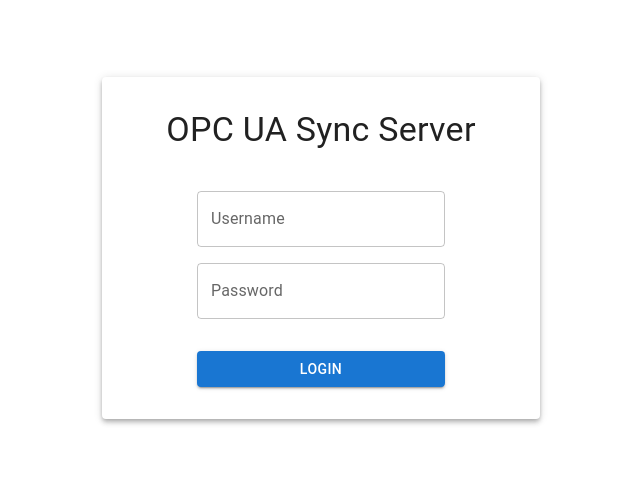
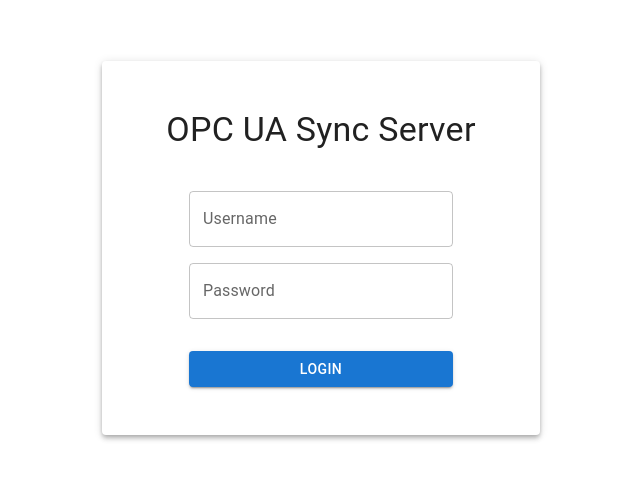
Before and after one commit to MmxLearning/OpcuaServer, a React (Vite) app in the folder web/: page /login in a window 1280 px wide. Shown: the part 152-632 px from the top of the page, without its empty margins (319-959 px from the left). Built offline with nearby package versions, Linux system fonts and the light colour scheme.

Commit message:
fix: login password hide; input field width

```diff
--- a/web/src/pages/Login/index.tsx
+++ b/web/src/pages/Login/index.tsx
@@ -67,18 +67,29 @@ export const Login: FC = () => {
           spacing={2}
           alignItems={"center"}
           sx={{
-            padding: "2rem 4rem",
+            padding: "3rem 4rem",
           }}
         >
           <Typography variant={"h4"}>OPC UA Sync Server</Typography>
-          <Stack alignItems={"center"} spacing={2} pt={3}>
+          <Stack
+            alignItems={"center"}
+            spacing={2}
+            pt={3}
+            sx={{
+              width: "16.5rem",
+              maxWidth: "100%",
+            }}
+          >
             <TextField
+              fullWidth
               label={"Username"}
               value={username}
               onChange={(ev) => setUsername(ev.target.value)}
             />
             <TextField
+              fullWidth
               label={"Password"}
+              type={"password"}
               value={password}
               onChange={(ev) => setPassword(ev.target.value)}
             />
```
